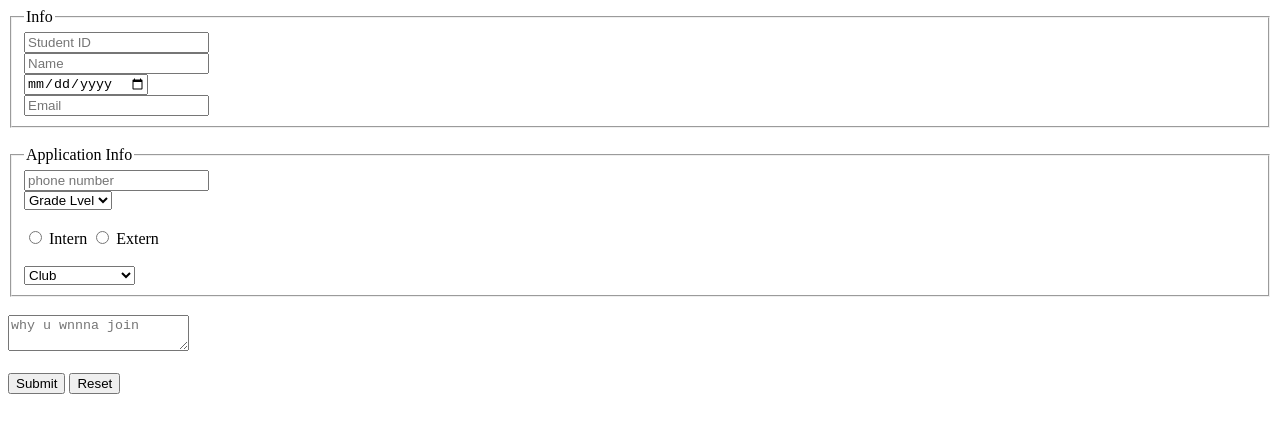
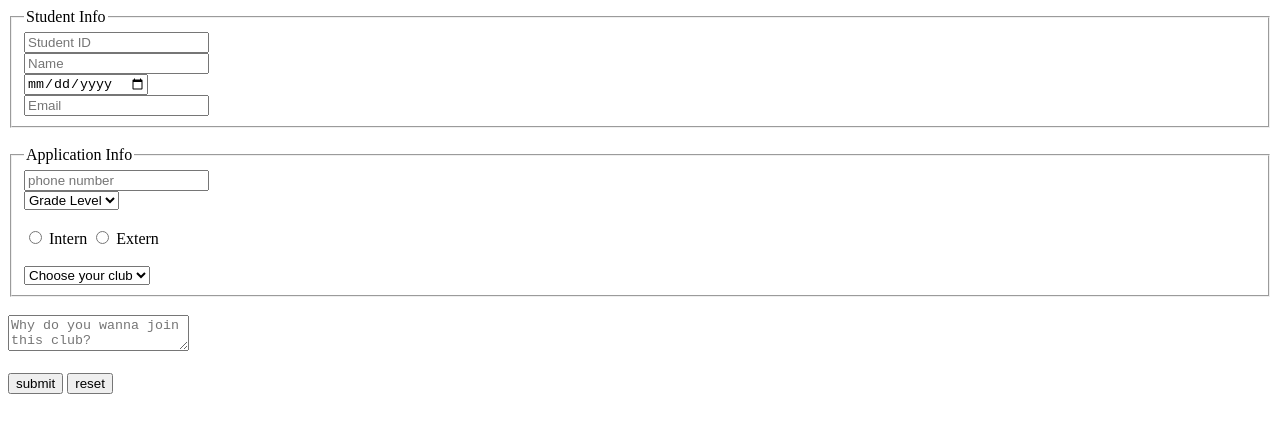
Before and after one commit to mustardkendrickmango/Q3_2GPotassiumSalandanan, a plain HTML site: page index.html in a window 1280 px wide. Drawn offline with Linux system fonts and the light colour scheme.

Commit message:
cheeseburger

```diff
--- a/index.html
+++ b/index.html
@@ -3,7 +3,7 @@
 <body>
 
 <fieldset>
-<legend> Info </legend>
+<legend> Student Info </legend>
 <input type = "number"
     placeholder = "Student ID"required> <br>
 
@@ -24,7 +24,7 @@
     <input type = "text" placeholder = "phone number" required> <br>
 
     <select required>
-        <option value = "">Grade Lvel </option>
+        <option value = "">Grade Level </option>
         <option value = "7"> Grade 7</option>
         <option value = "8"> Grade 8 </option>
         <option value = "9"> Grade 9</option>
@@ -39,7 +39,7 @@
 
         <select required>
 
-            <option value = ""> Club </option>
+            <option value = ""> Choose your club </option>
             <option value = "goon"> Gooning Club </option>
             <option value = "edge"> Edging club </option>
             <option value = "labubu"> Labubu club </option>
@@ -51,10 +51,10 @@
 
             <br>
 
-            <textarea placeholder = "why u wnnna join" required></textarea><br><br>
+            <textarea placeholder = "Why do you wanna join this club?" required></textarea><br><br>
 
-            <input type = "submit">
-            <input type = "reset">
+            <input type = "Submit" value = "submit">
+            <input type = "reset" value = "reset">
 
 
 
```
